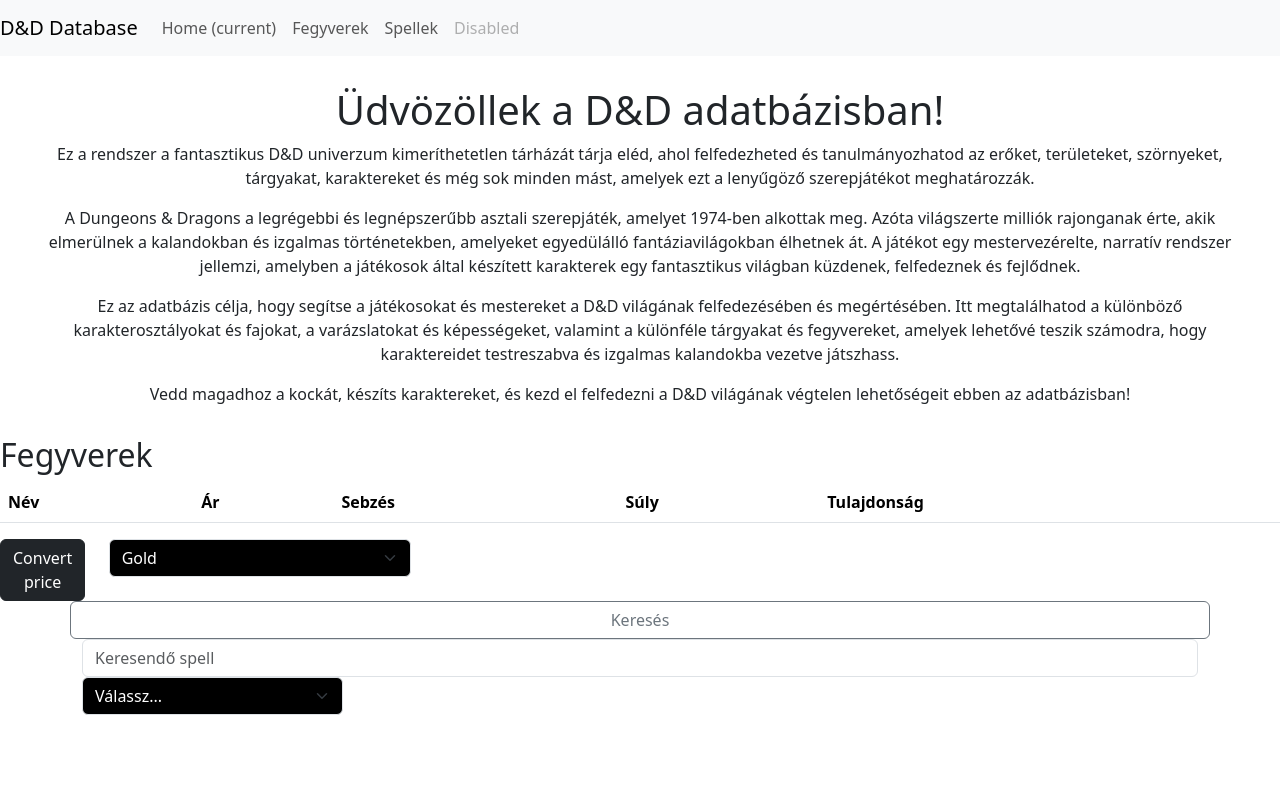
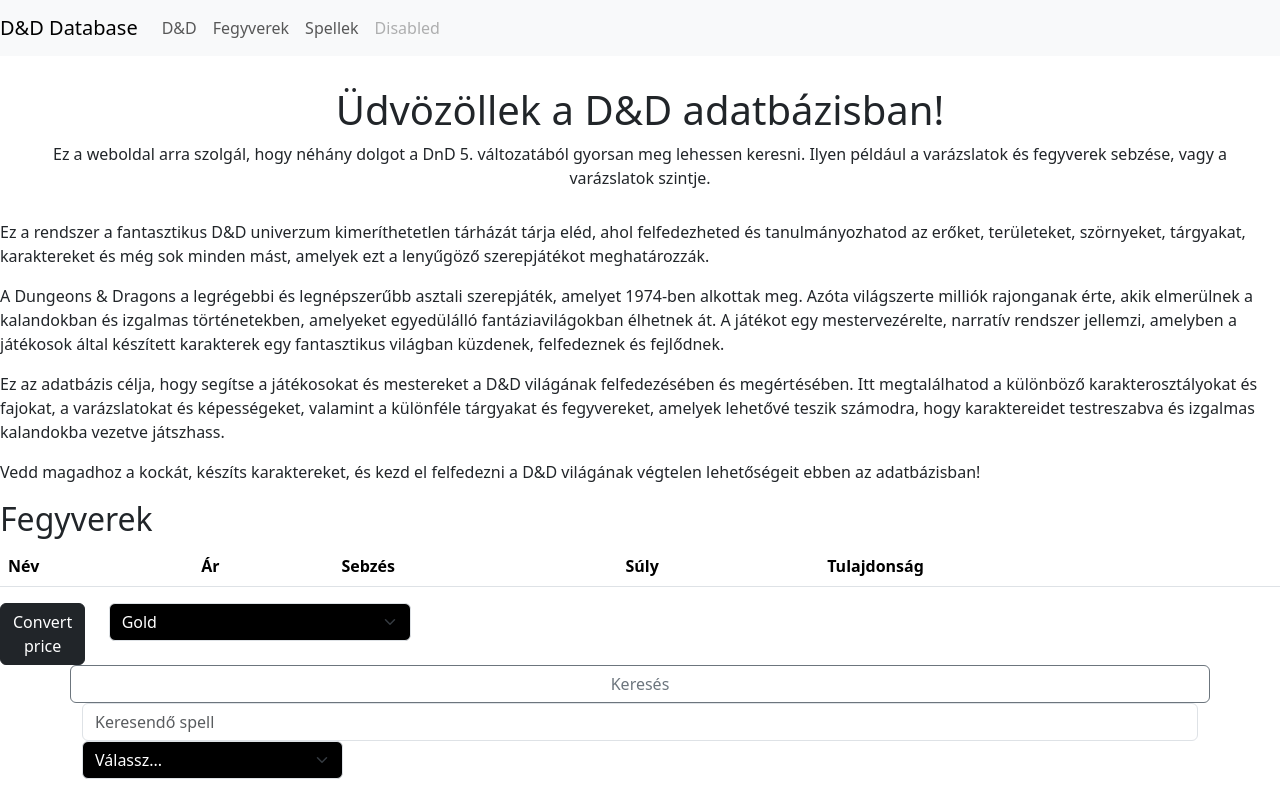
Before and after one commit to 11c-vegh/Dnd_Database, a plain HTML site: page index.html in a window 1280 px wide. Drawn offline with nearby package versions, Linux system fonts and the light colour scheme.

Commit message:
átírt bevezető

```diff
--- a/index.html
+++ b/index.html
@@ -10,14 +10,14 @@
 </head>
 <body>
   <nav class="navbar navbar-expand-lg navbar-light bg-light">
-    <a class="navbar-brand" href="#">D&D Database</a>
+    <a class="navbar-brand" href="#bevezeto">D&D Database</a>
     <button class="navbar-toggler" type="button" data-toggle="collapse" data-target="#navbarNav" aria-controls="navbarNav" aria-expanded="false" aria-label="Toggle navigation">
       <span class="navbar-toggler-icon"></span>
     </button>
     <div class="collapse navbar-collapse" id="navbarNav">
       <ul class="navbar-nav">
         <li class="nav-item active">
-          <a class="nav-link" href="#">Home <span class="sr-only">(current)</span></a>
+          <a class="nav-link" href="#leiras">D&D</a>
         </li>
         <li class="nav-item">
           <a class="nav-link" href="#fegyverek">Fegyverek</a>
@@ -34,13 +34,17 @@
 
     <div class="bevezeto">
     <h1>Üdvözöllek a D&D adatbázisban!</h1>
-    <p>Ez a rendszer a fantasztikus D&D univerzum kimeríthetetlen tárházát tárja eléd, ahol felfedezheted és tanulmányozhatod az erőket, területeket, szörnyeket, tárgyakat, karaktereket és még sok minden mást, amelyek ezt a lenyűgöző szerepjátékot meghatározzák.</p>
+    <p>Ez a weboldal arra szolgál, hogy néhány dolgot a DnD 5. változatából gyorsan meg lehessen keresni. Ilyen például a varázslatok és fegyverek sebzése, vagy a varázslatok szintje.</p>
+    </div>
 
-    <p>A Dungeons & Dragons a legrégebbi és legnépszerűbb asztali szerepjáték, amelyet 1974-ben alkottak meg. Azóta világszerte milliók rajonganak érte, akik elmerülnek a kalandokban és izgalmas történetekben, amelyeket egyedülálló fantáziavilágokban élhetnek át. A játékot egy mestervezérelte, narratív rendszer jellemzi, amelyben a játékosok által készített karakterek egy fantasztikus világban küzdenek, felfedeznek és fejlődnek.</p>
+    <div id="leiras">
+      <p>Ez a rendszer a fantasztikus D&D univerzum kimeríthetetlen tárházát tárja eléd, ahol felfedezheted és tanulmányozhatod az erőket, területeket, szörnyeket, tárgyakat, karaktereket és még sok minden mást, amelyek ezt a lenyűgöző szerepjátékot meghatározzák.</p>
 
-    <p>Ez az adatbázis célja, hogy segítse a játékosokat és mestereket a D&D világának felfedezésében és megértésében. Itt megtalálhatod a különböző karakterosztályokat és fajokat, a varázslatokat és képességeket, valamint a különféle tárgyakat és fegyvereket, amelyek lehetővé teszik számodra, hogy karaktereidet testreszabva és izgalmas kalandokba vezetve játszhass.</p>
+      <p>A Dungeons & Dragons a legrégebbi és legnépszerűbb asztali szerepjáték, amelyet 1974-ben alkottak meg. Azóta világszerte milliók rajonganak érte, akik elmerülnek a kalandokban és izgalmas történetekben, amelyeket egyedülálló fantáziavilágokban élhetnek át. A játékot egy mestervezérelte, narratív rendszer jellemzi, amelyben a játékosok által készített karakterek egy fantasztikus világban küzdenek, felfedeznek és fejlődnek.</p>
 
-    <p>Vedd magadhoz a kockát, készíts karaktereket, és kezd el felfedezni a D&D világának végtelen lehetőségeit ebben az adatbázisban!</p>
+      <p>Ez az adatbázis célja, hogy segítse a játékosokat és mestereket a D&D világának felfedezésében és megértésében. Itt megtalálhatod a különböző karakterosztályokat és fajokat, a varázslatokat és képességeket, valamint a különféle tárgyakat és fegyvereket, amelyek lehetővé teszik számodra, hogy karaktereidet testreszabva és izgalmas kalandokba vezetve játszhass.</p>
+
+      <p>Vedd magadhoz a kockát, készíts karaktereket, és kezd el felfedezni a D&D világának végtelen lehetőségeit ebben az adatbázisban!</p>
     </div>
 
     <div id="fegyverek">
```
